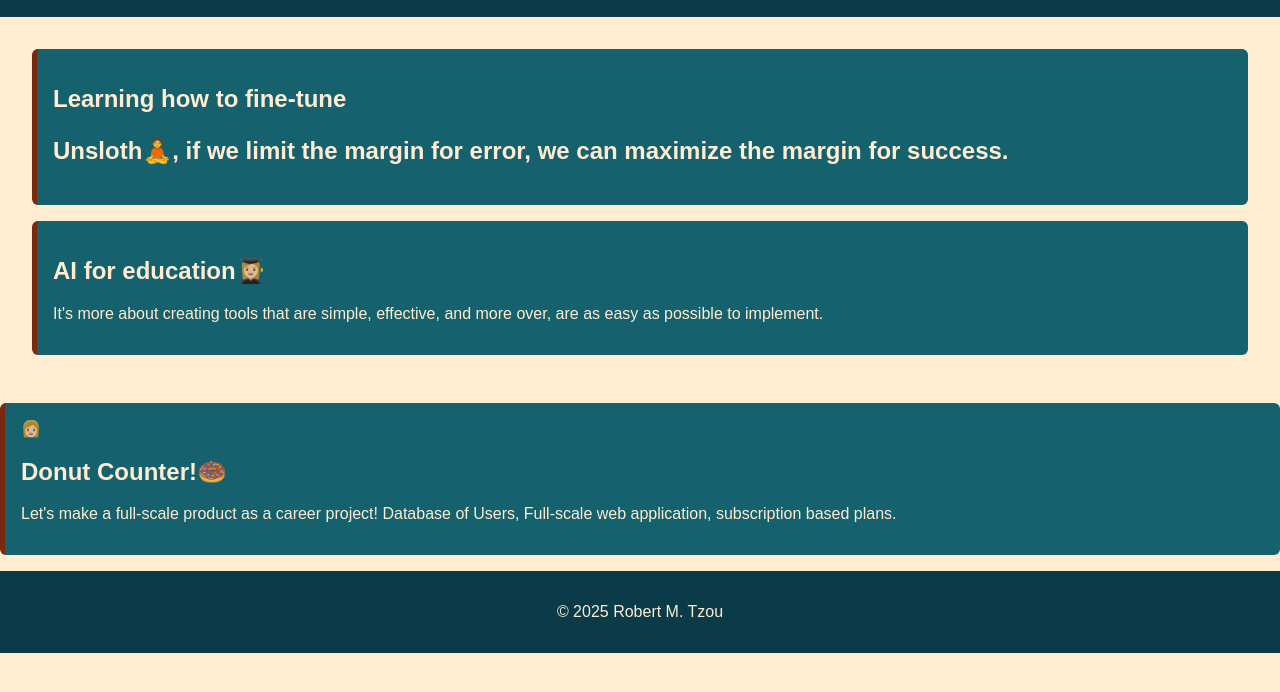
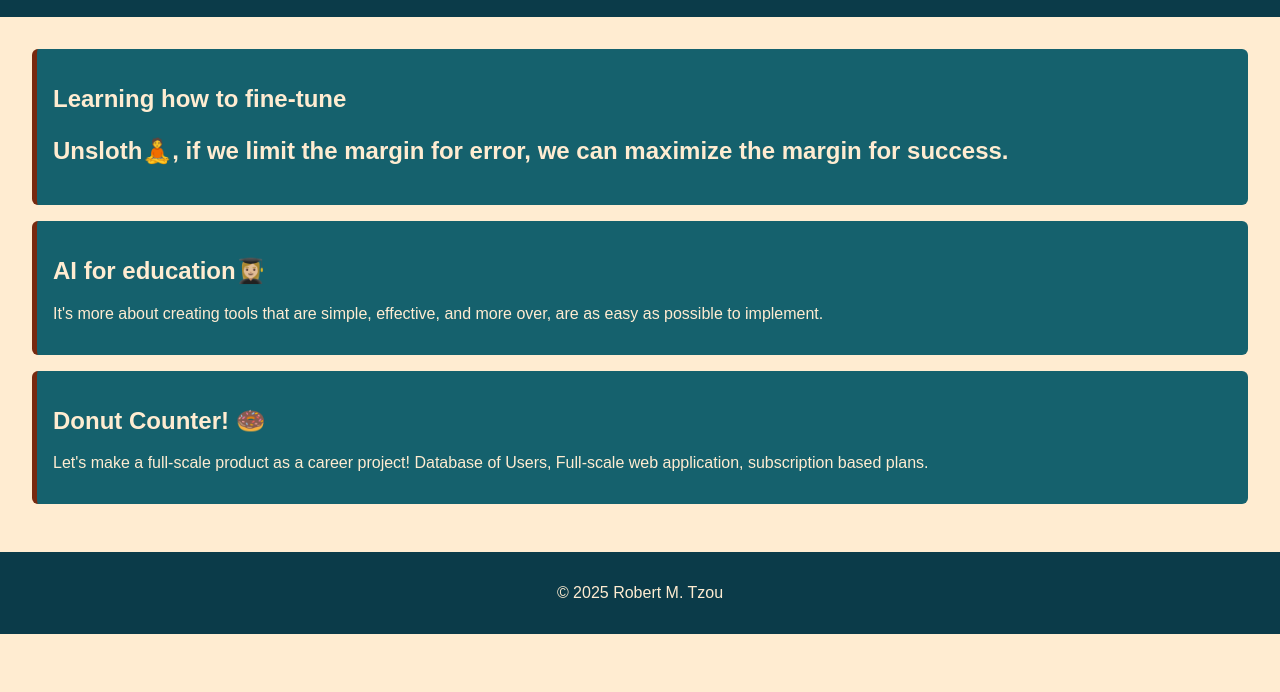
Before and after one commit to robtzou/blog, a website built with Vite: page blog-robtzou/index.html in a window 1280 px wide. Shown: the part 96-788 px from the top of the page. Built offline with nearby package versions, Linux system fonts and the light colour scheme.

Commit message:
reformat post

```diff
--- a/blog-robtzou/index.html
+++ b/blog-robtzou/index.html
@@ -25,17 +25,17 @@
       </section>
       <section class="post">
         <h2>AI for education👩🏼‍🎓</h2>
-
         <p>It's more about creating tools that are simple, effective, and more over, are as easy as possible to implement.<p>
       </section>
+      <section class="post" >
+
+      <h2>Donut Counter! 🍩 </h2>
+      <p>Let's make a full-scale product as a career project!
+      Database of Users, Full-scale web application, subscription based plans.
+      </p>
+    </section>
     </main>
-    <section class="post" >
 
-👩🏼‍<h2>Donut Counter!🍩 </h2>
-	<p>Let's make a full-scale product as a career project!
-  Database of Users, Full-scale web application, subscription based plans.
-  </p>
-    </section>
     <footer>
       <p>&copy; 2025 Robert M. Tzou<p>
     </footer>
```
